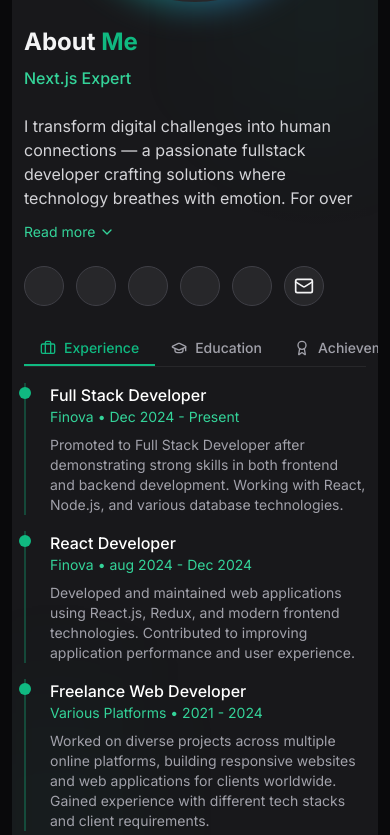
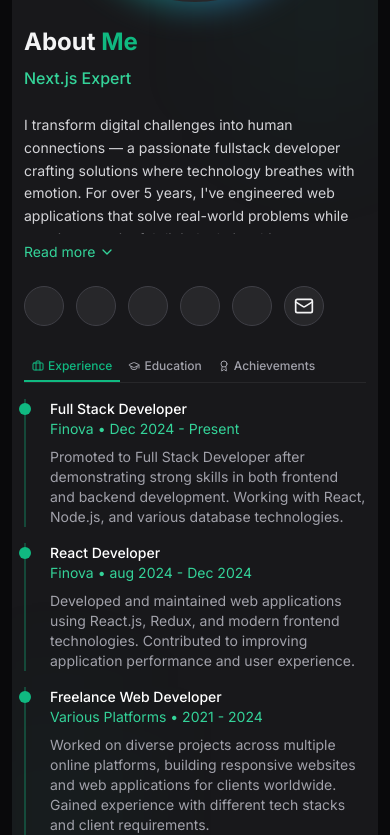
Before and after one commit to Artag-Chris/web-de-servicios, a Next.js app: page / in a window 390 px wide. Shown: the part 2270-3105 px from the top of the page. Built offline with nearby package versions, Linux system fonts and the light colour scheme; some icons are missing.

Commit message:
act mini componentes

```diff
--- a/src/components/sub-sections/ExperEduAchiComponent.tsx
+++ b/src/components/sub-sections/ExperEduAchiComponent.tsx
@@ -10,21 +10,21 @@ function ExperEduAchiComponent({
   activeTab: any;
 }) {
   return (
-    <div className="mb-6">
-      <div className="flex border-b border-zinc-800 mb-4">
+    <div className="mb-4 sm:mb-6">
+      <div className="flex border-b border-zinc-800 mb-4 overflow-x-auto scrollbar-hide">
         {tabs.map((tab) => {
           const Icon = tab.icon;
           return (
             <button
               key={tab.id}
               onClick={() => setActiveTab(tab.id)}
-              className={`flex items-center px-4 py-2 text-sm font-medium transition-colors relative ${
+              className={`flex items-center px-2 sm:px-4 py-2 text-xs sm:text-sm font-medium transition-colors relative whitespace-nowrap ${
                 activeTab === tab.id
                   ? "text-emerald-500"
                   : "text-zinc-400 hover:text-zinc-200"
               }`}
             >
-              <Icon className="mr-2 h-4 w-4" />
+              <Icon className="mr-1 sm:mr-2 h-3 w-3 sm:h-4 sm:w-4" />
               {tab.label}
               {activeTab === tab.id && (
                 <motion.div
@@ -38,7 +38,7 @@ function ExperEduAchiComponent({
         })}
       </div>
 
-      <div className="min-h-[180px]">
+      <div className="min-h-[200px] sm:min-h-[180px]">
         <AnimatePresence mode="wait">
           <motion.div
             key={activeTab}
@@ -46,6 +46,7 @@ function ExperEduAchiComponent({
             animate={{ opacity: 1, y: 0 }}
             exit={{ opacity: 0, y: -10 }}
             transition={{ duration: 0.3 }}
+            className="text-sm sm:text-base"
           >
             {tabs.find((tab) => tab.id === activeTab)?.content}
           </motion.div>
--- a/src/components/sub-sections/ShowmoreInfo.tsx
+++ b/src/components/sub-sections/ShowmoreInfo.tsx
@@ -14,11 +14,11 @@ function ShowmoreInfo({
       {/* Bio with expandable content */}
       <div className="relative">
         <motion.div
-          className={`text-zinc-300 space-y-4 overflow-hidden transition-all duration-500 ${
-            showMoreBio ? "max-h-[500px]" : "max-h-[100px]"
+          className={`text-zinc-300 space-y-3 sm:space-y-4 overflow-hidden transition-all duration-500 ${
+            showMoreBio ? "max-h-[500px]" : "max-h-[120px] sm:max-h-[100px]"
           }`}
         >
-          <p>
+          <p className="text-sm sm:text-base leading-relaxed">
             I transform digital challenges into human connections — a passionate
             fullstack developer crafting solutions where technology breathes
             with emotion. For over 5 years, I've engineered web applications
@@ -26,14 +26,14 @@ function ShowmoreInfo({
             relationships.
           </p>
 
-          <p>
+          <p className="text-sm sm:text-base leading-relaxed">
             My journey began with childhood curiosity about the web's magic.
             Today, I architect hybrid server infrastructures (on-site & cloud)
             and build WhatsApp Business ecosystems using official APIs, helping
             startups and enterprises bring conversational experiences to life.
           </p>
 
-          <p className={showMoreBio ? "block" : "hidden"}>
+          <p className={`${showMoreBio ? "block" : "hidden"} text-sm sm:text-base leading-relaxed`}>
             I believe in clean code with emotional intelligence — whether
             creating chatbots that understand intentions or scalable systems
             that anticipate needs. Beyond coding, I explore how automation
```
